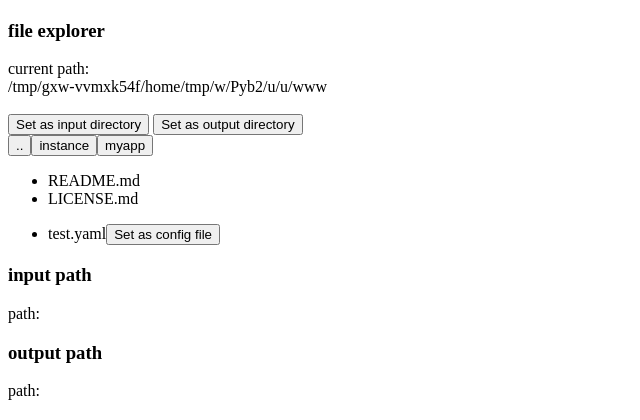
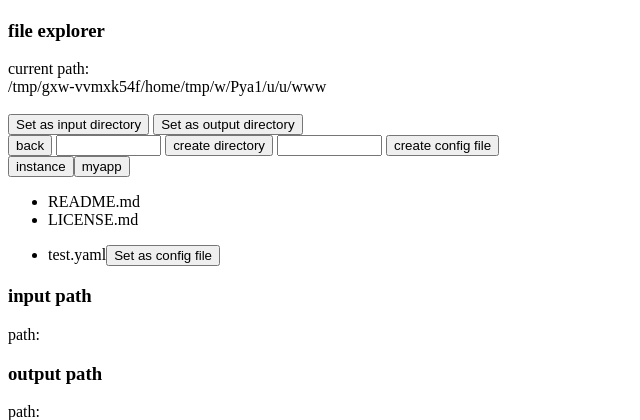
Before and after one commit to SylviaWhittle/flask-file-explorer, a Flask app: page / in a window 1280 px wide. Shown: the part 202-622 px from the top of the page, without its empty margins (0-640 px from the left). Run offline with Flask 3, Linux system fonts and the light colour scheme.

Commit message:
Add button to create directories and config files

```diff
--- a/myapp/file_explorer.py
+++ b/myapp/file_explorer.py
@@ -80,7 +80,6 @@ def explore():
 
     return render_template('main-page/index.html', current_path=current_path, files=files, yaml_files=yaml_files, directories=directories)
 
-
 @bp.route('/get-data', methods=['POST', 'GET'])
 def get_data():
     print('GET-DATA TRIGGERED')
@@ -105,6 +104,35 @@ def get_data():
     print(data)
 
     return jsonify(data)
+
+@bp.route('/create_directory', methods=['POST'])
+def create_directory():
+    print('CREATE DIRECTORY TRIGGERED')
+
+    current_path = request.form['current_path']
+    current_path = Path(current_path)
+    directory_name = request.form['directory_name']
+
+    (current_path / directory_name).mkdir(exist_ok=True)
+
+    return 'success'
+
+@bp.route('/create_config_file', methods=['POST'])
+def create_config_file():
+    print('CREATE CONFIG FILE TRIGGERED')
+
+    current_path = request.form['current_path']
+    current_path = Path(current_path)
+    config_file_name = request.form['config_file_name']
+    config_path = current_path / config_file_name
+    if not (config_path.suffix == '.yaml' or config_path.suffix == '.yml'):
+        if config_path.suffix != '':
+            return f'cannot create config file with extension: {config_path.suffix}. file extension must be .yml or .yaml.'
+        config_path = config_path.with_suffix('.yaml')
+
+    os.system(f"run_topostats --create-config-file {config_path}")
+
+    return 'success'
 
 @bp.route('/load-config', methods=['POST', 'GET'])
 def load_config():
@@ -148,7 +176,6 @@ def update_config():
     return 'successfully saved config'
 
 
-
 @bp.route('/render_images', methods=['POST'])
 def render_images():
 
@@ -172,8 +199,12 @@ def run_topostats():
     config_file_path = request.form['config_file_path']
     config_file_path = Path(config_file_path)
     print(f'config file: {config_file_path}')
+    input_path = request.form['input_path']
+    input_path = Path(input_path)
+    output_path = request.form['output_path']
+    output_path = Path(output_path)
 
-    os.system(f"run_topostats -c {config_file_path}")
+    os.system(f"run_topostats -c {config_file_path} -b {input_path} -o {output_path}")
 
     print('finished running topostats, returning log file')
 
--- a/myapp/templates/main-page/index.html
+++ b/myapp/templates/main-page/index.html
@@ -23,16 +23,11 @@
             dataType: "json",
         }).done(function (response) {
             console.log('successfully retrieved data: ' + response);
+            current_path = response.current_path
+            set_current_path(current_path);
+            console.log('directories: ' + response.directories)
 
-            current_path = response.current_path
-
-            set_current_path(current_path);
-
-            console.log('directories: ' + response.directories)
             $('#directory-buttons').html('')
-            // Add back button
-            let button = $('<button>').addClass('directory-btn').attr('current_path', current_path).attr('directory', '..').text('..');
-            $('#directory-buttons').append(button)
             for (let i = 0; i < response.directories.length; i++) {
                 directory = response.directories[i];
                 console.log('creating button for directory: ' + directory);
@@ -83,6 +78,32 @@
         console.log("setting config file to: " + config_full_path);
         $('#current-config-file').text(config_full_path)
         load_config_file()
+    }
+
+    function create_directory(current_path, directory_name) {
+        $.ajax({
+            url: " {{ url_for('file_explorer.create_directory') }} ",
+            type: 'POST',
+            data: { 'current_path': current_path, 'directory_name': directory_name },
+        }).done(function (response) {
+            console.log('successfully created directory');
+            display_directories(current_path, "");
+        }).fail(function () {
+            console.log('failed to create directory');
+        });
+    }
+
+    function create_config_file(current_path, config_file_name) {
+        $.ajax({
+            url: " {{ url_for('file_explorer.create_config_file') }} ",
+            type: 'POST',
+            data: { 'current_path': current_path, 'config_file_name': config_file_name },
+        }).done(function (response) {
+            console.log('successfully created config file');
+            display_directories(current_path, "");
+        }).fail(function () {
+            console.log('failed to create a config file');
+        });
     }
 
     function load_config_file() {
@@ -171,7 +192,9 @@
     }
 
     $(document).ready(function () {
-        //  Add click event listener to the directory button
+        //  Add click event listener to the directory buttons
+        // This is needed since we can't have simple click event
+        // checkers for dynamically created buttons
         $('#directory-buttons').on('click', 'button', function () {
             // Get the directory from the clicked button
             console.log('button pressed!');
@@ -195,6 +218,41 @@
             set_config_file(current_path, requested_yaml);
         });
 
+        $('#directory-back-btn').click(function () {
+            console.log('back button pressed')
+            let current_path = get_current_path();
+            let requested_dir = '..';
+            display_directories(current_path, requested_dir);
+        });
+
+        $('#directory-create-btn').click(function () {
+            console.log('create directory button press');
+            current_path = get_current_path();
+            directory_name = $('#create-directory-name').val();
+            $('#create-directory-name').val('');
+            console.log('create directory name: ' + directory_name);
+            if (directory_name) {
+                create_directory(current_path, directory_name);
+            }
+            else {
+                alert('A directory name needs to be specified to create a directory');
+            }
+        });
+
+        $('#create-config-file-btn').click(function () {
+            console.log('create config file button press');
+            current_path = get_current_path();
+            config_file_name = $('#create-config-file-name').val();
+            $('#create-config-file-name').val('');
+            console.log('create config file name: ' + config_file_name);
+            if (config_file_name) {
+                create_config_file(current_path, config_file_name);
+            }
+            else {
+                alert('A config file name needs to be specified to create a config file');
+            }
+        })
+
         // Add click event listener to input / output directory buttons
         $('#set-input-directory-btn').click(function () {
             current_path = get_current_path();
@@ -206,11 +264,17 @@
         });
 
         $('#run-topostats-btn').click(function () {
+
+            input_path = get_input_path()
+            output_path = get_output_path()
+            config_path = get_config_path()
+
+            if (input_path && output_path && config_path) {
                 console.log('running topostats...');
                 $.ajax({
                     url: "{{ url_for('file_explorer.run_topostats') }}",
                     type: 'POST',
-                data: { 'config_file_path': get_config_path() },
+                    data: { 'config_file_path': config_path, 'input_path': input_path, 'output_path': output_path },
                 }).done(function (response) {
                     console.log('successfully ran topostats!');
                     $('#topostats-latest-log').text(response);
@@ -218,6 +282,10 @@
                 }).fail(function () {
                     console.log("run topostats returned with a failure");
                 })
+            }
+            else {
+                alert("need input, output and config file paths to be set before running topostats");
+            }
         });
 
 
@@ -241,6 +309,14 @@ current path:
 <script>
     display_directories()
 </script>
+
+<div id="directory-management">
+    <button id="directory-back-btn">back</button>
+    <input type='text' id='create-directory-name' size='10'>
+    <button id="directory-create-btn">create directory</button>
+    <input type="text" id="create-config-file-name" size="10">
+    <button id="create-config-file-btn">create config file</button>
+</div>
 
 <div id="directory-buttons">
     directory buttons div
```
Lines whose indentation alone changed are shown as unchanged.
